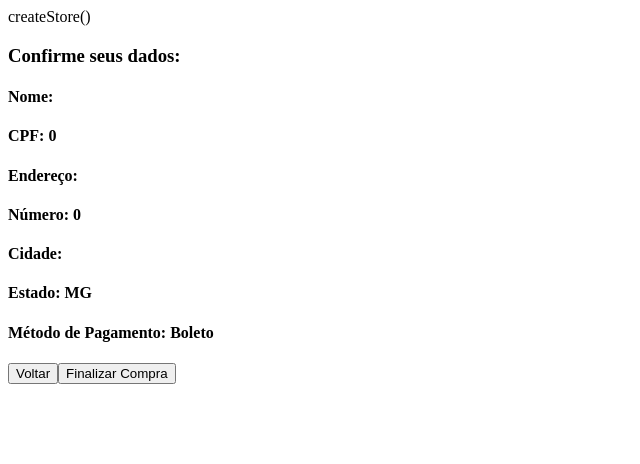
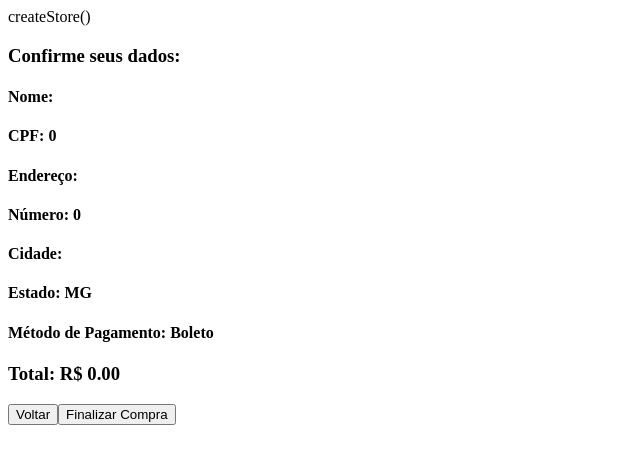
Before and after one commit to ninamarq/create-store, a React (Create React App) app: page /finish-shop/payment in a window 1280 px wide. Both pictures are taken after a click on the button "Confirmar Compra". Shown: the top 464 px of the page, without its empty margins (0-640 px from the left). Built offline with nearby package versions, Linux system fonts and the light colour scheme.

Commit message:
Adiciona soma na pagina de confirmaçao

```diff
--- a/src/components/ConfirmingData.js
+++ b/src/components/ConfirmingData.js
@@ -42,6 +42,13 @@ export default function ConfirmingData() {
           </>
         )
       }
+      <h3>
+        Total: R$
+        { ' ' }
+        {
+          cart.reduce((previous, product) => previous + ( product.price * product.quantity), 0).toFixed(2)
+        }
+      </h3>
     </section>
   );
 }
```
